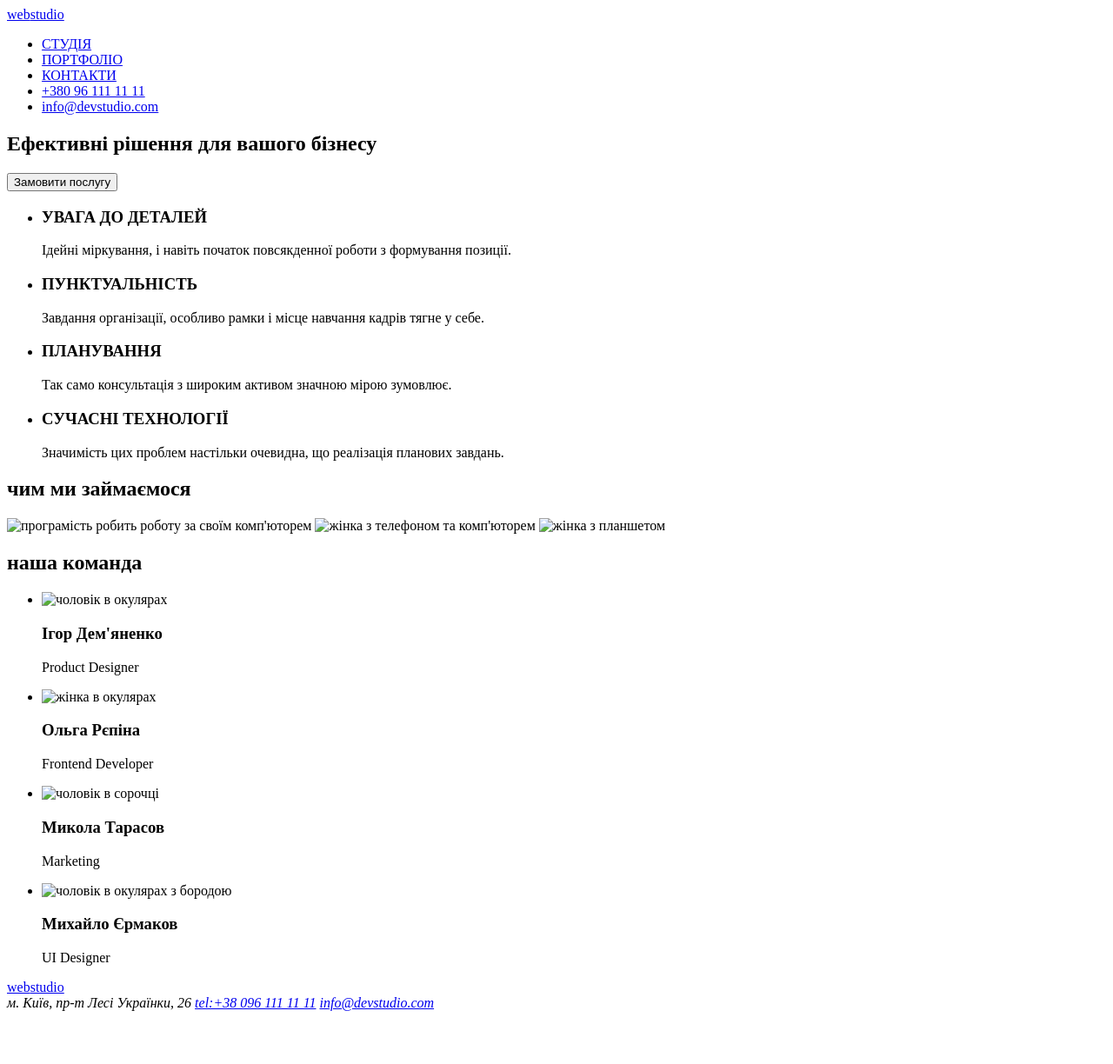
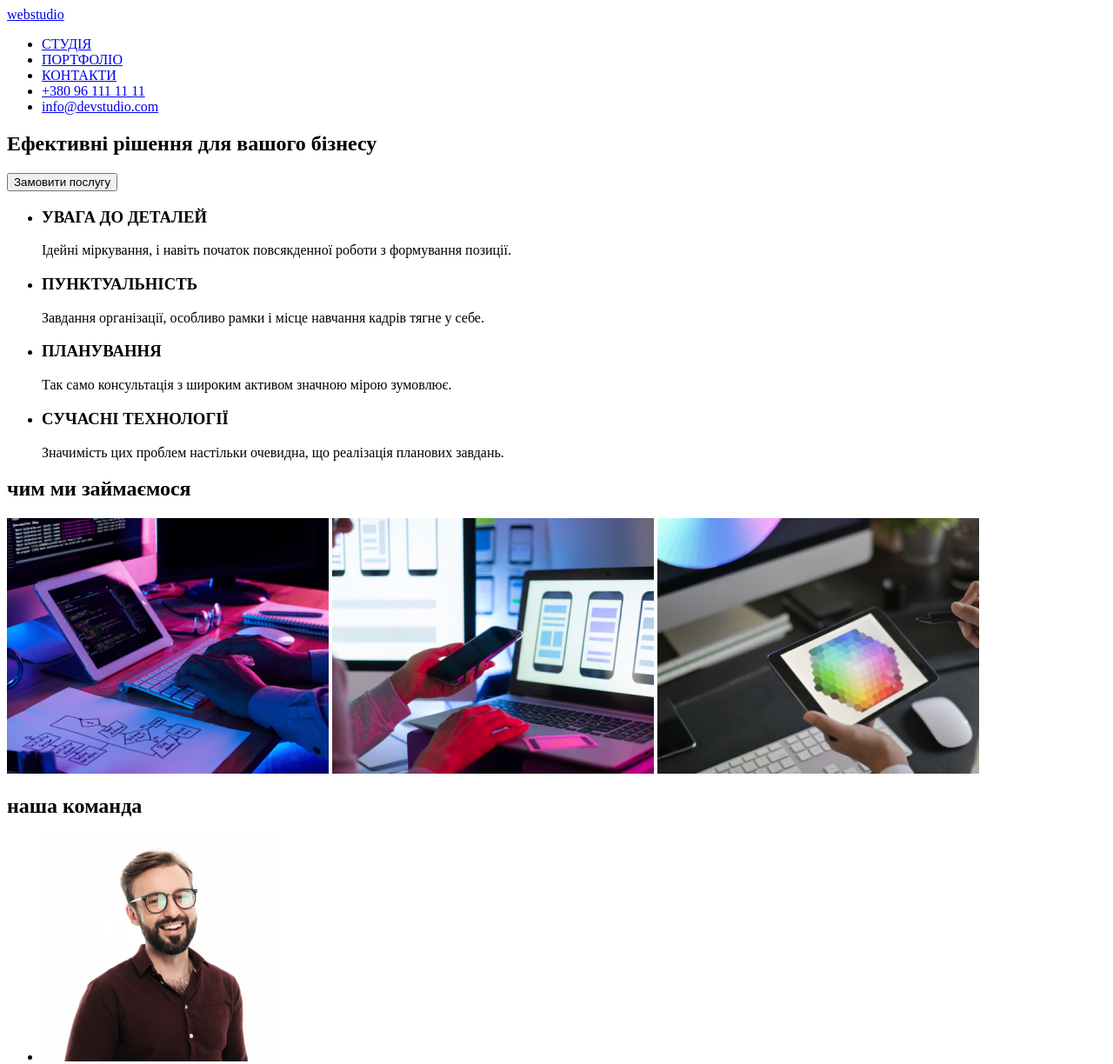
Before and after one commit to MaksymBalyk/homework-6, a plain HTML site: page index.html in a window 1280 px wide. Shown: the top 1224 px of the page at 87% size. Before the commit the page ends 1171 px from the top, so only its background shows below. Drawn offline with Linux system fonts and the light colour scheme.

Commit message:
fix image links

```diff
--- a/index.html
+++ b/index.html
@@ -11,7 +11,7 @@
         <nav>
             <ul>
                 <li><a href="#студія">СТУДІЯ</a></li>
-                <li><a href="#портфоліо">ПОРТФОЛІО</a></li>
+                <li><a href="./portfolio.html">ПОРТФОЛІО</a></li>
                 <li><a href="#контакти">КОНТАКТИ</a></li>
                 <li><a href="tel:+380 96 111 11 11">+380 96 111 11 11</a></li>
                 <li><a href="mailto: info@devstudio.com">info@devstudio.com</a></li>
@@ -46,31 +46,31 @@
 
         <section>
         <h2>чим ми займаємося</h2>
-         <img src="/box 1 (3).jpg" alt="програмість робить роботу за своїм комп'юторем">
-         <img src="/box 2.png" alt="жінка з телефоном та комп'юторем">
-         <img src="/img (1).jpg" alt="жінка з планшетом">
+         <img src="./image/box 1 (3).jpg" alt="програмість робить роботу за своїм комп'юторем" width="370">
+         <img src="./image/box 2.png" alt="жінка з телефоном та комп'юторем" width="370">
+         <img src="./image/img (1).jpg" alt="жінка з планшетом" width="370">
         </section>
 
         <section>
         <h2>наша команда</h2>
         <ul>
             <li>
-                <img src="/img (4).jpg" alt="чоловік в окулярах">
+                <img src="./image/img (4).jpg" alt="чоловік в окулярах" width="270">
                 <h3>Ігор Дем'яненко</h3>
                 <p>Product Designer</p>
             </li>
             <li>
-                <img src="/img (2).jpg" alt="жінка в окулярах">
+                <img src="./image/img (2).jpg" alt="жінка в окулярах" width="270">
                 <h3>Ольга Рєпіна</h3>
                 <p>Frontend Developer</p>
             </li>
             <li>
-                <img src="/img (5).jpg" alt="чоловік в сорочці">
+                <img src="./image/img (5).jpg" alt="чоловік в сорочці" width="270">
                 <h3>Микола Тарасов</h3>
                 <p>Marketing</p>
             </li>
             <li>
-                <img src="/img (6).jpg" alt="чоловік в окулярах з бородою">
+                <img src="./image/img (6).jpg" alt="чоловік в окулярах з бородою" width="270">
                 <h3>Михайло Єрмаков</h3>
                 <p>UI Designer</p>
             </li>
```
Also changed, not shown: portfolio.html (added).
